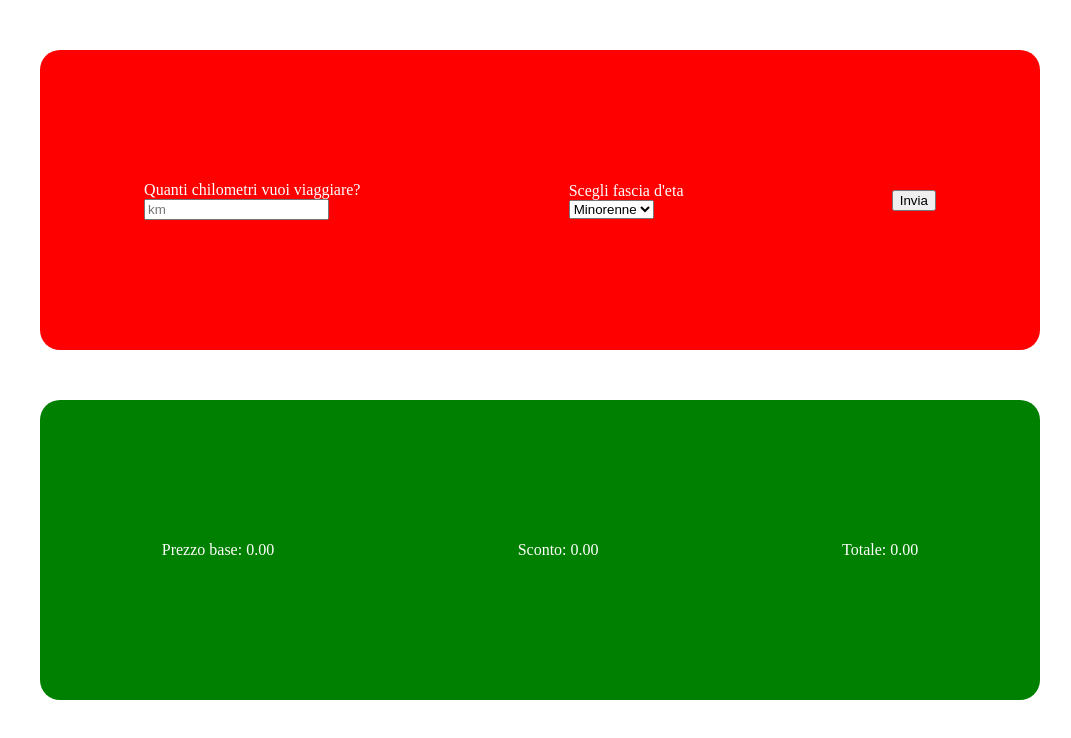
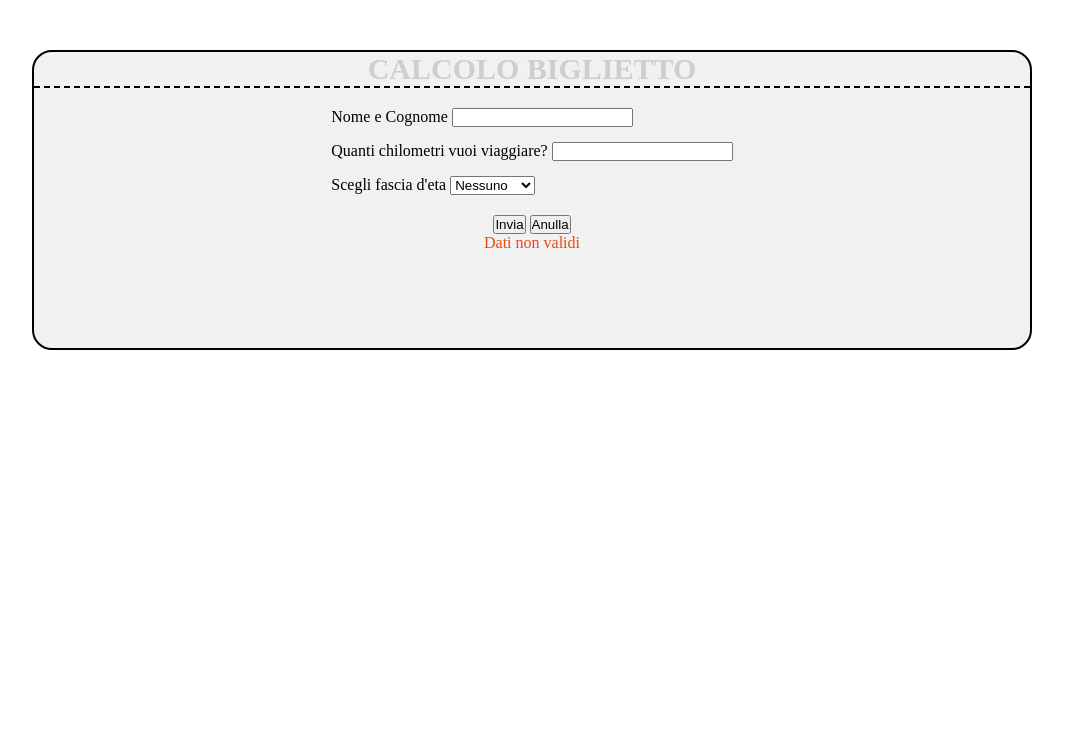
Before and after one commit to thomas-mach/js-biglietto-treno-form, a plain HTML site: page index.html in a window 1280 px wide. Both pictures are taken after a click on the input "Invia". Shown: the whole page, without its empty margins (18-1089 px from the left). Drawn offline with Linux system fonts and the light colour scheme.

Commit message:
ADD: bonus

```diff
--- a/css/app.css
+++ b/css/app.css
@@ -1,14 +1,26 @@
+*{
+    box-sizing: border-box;
+    padding: 0;
+    margin: 0;
+}
+
 .form{
     margin: 50px;
     width: 1000px;
     height: 300px;
     border-radius: 20px;
-    background-color: red;
-    color: white;
+    background-color: rgb(241, 241, 241);
     display: flex;
-    justify-content: space-around;
-    align-content: center;
+    flex-direction: column;
     align-items: center;
+    border: 2px solid black;
+}
+
+.form_header{
+    display: flex;
+    flex-direction: column;
+    gap: 15px;
+    padding: 20px;
 }
 
 .biglietto{
@@ -16,10 +28,24 @@
     width: 1000px;
     height: 300px;
     border-radius: 20px;
-    background-color: green;
-    color: white;
+    background-color: rgb(241, 241, 241);
+    border: 2px solid black;
+    gap: 15px;
     display: flex;
-    justify-content: space-around;
-    align-content: center;
+    flex-direction: column;
     align-items: center;
 }
+
+.warning{
+    color: rgb(235, 74, 15);
+
+}
+
+h3{
+    text-align: center;
+    color: rgb(206, 206, 206);
+    font-size: 30px;
+    margin: 0;
+    border-bottom: 2px dashed black;
+    align-self: stretch;
+}
--- a/index.html
+++ b/index.html
@@ -8,33 +8,53 @@
 </head>
 <body>
     <div>
-        <div class="form" id="warning">
+        <div class="form">
+            <h3>CALCOLO BIGLIETTO</h3>
+            <div class="form_header">
                 <div>
-                <div><label for="distanza">Quanti chilometri vuoi viaggiare?</label></div>
-                <div><input name="distanza" id=distanza type="text" placeholder="km"></div>
+                    <label for="">Nome e Cognome</label>
+                    <input type="text" name="" id="nome">
                 </div>
-
+                <div>
+                    <label for="distanza">Quanti chilometri vuoi viaggiare?</label>
+                    <input name="distanza" id=distanza type="text">
+                </div>
                 <div>
                     <label>Scegli fascia d'eta
-                <div>
                         <select name="eta" id="eta">
                             <option value="minorenne">Minorenne</option>
                             <option value="over65">Over 65</option>
-                        <option value="nessuno">Altro</option>
+                            <option value="nessuno" selected>Nessuno</option>
                         </select>
-                </div>
                     </label>
                 </div>
-
+            </div>
+            <div class="form_footer">
                 <input id="submit" type="submit" value="Invia" />
+                <input type="button" name="" value="Anulla" id="anulla">
+            </div>
+            <p class="warning" id="warning"></p>
         </div>
 
-        <div class="biglietto">
-        <div id="prezzoBase">Prezzo base: </div>
-        <div id="sconto">Sconto: </div>
-        <div id="totale">Totale: </div>
+        <div class="biglietto" id="biglietto">
+            <h3>BIGLIETTO</h3>
+            <div>
+                <span>Nome e Cognome:</span>
+                <span id="nomeOutPut"></span>
             </div>
-
+            <div>
+                <span>Prezzo base:</span>
+                <span id="prezzoBase"></span>
+            </div>
+            <div>
+                <span>Sconto:</span>
+                <span id="sconto"></span>
+            </div>
+            <div>
+                <span>Totale:</span>
+                <span id="totale"></span>
+            </div>
+        </div>
     </div>
     <script src="./js/app.js"></script>
 </body>
--- a/js/app.js
+++ b/js/app.js
@@ -3,51 +3,71 @@
 // sopra 65 anni sconto 40%
 // prezzo base 0.21 euro/km
 
-let eta, distanza, sconto, prezzoBiglietto
+let eta,
+distanza,
+sconto,
+prezzoBiglietto,
+nome,
+prezzoScontato
+
 const prezzoBase = 0.21
-// Capire eta del passeggero
 const etaElement = document.getElementById('eta')
-// Capire la distanza da percorrere
 const distanzaElement = document.getElementById('distanza')
 const submitElement = document.getElementById('submit')
 const prezzoBaseElement = document.getElementById('prezzoBase')
 const scontoElement = document.getElementById('sconto')
 const totaleElement = document.getElementById('totale')
 const warningElement = document.getElementById('warning')
-// Calcolare prezzo biglieto a base di chilometri
+const resetElement = document.getElementById('ricalcola')
+const anullaElement = document.getElementById('anulla')
+const bigliettoElement = document.getElementById('biglietto')
+const nomeElement = document.getElementById('nome')
+const nomeOutPut = document.getElementById('nomeOutPut')
 
+bigliettoElement.style.display = 'none'
 
+anullaElement.addEventListener('click', function(){
+    nomeElement.value = ''
+    distanzaElement.value = ''
+    etaElement.selectedIndex = 2
+    bigliettoElement.style.display = 'none'
+    warningElement.innerHTML = ''
+})
 
 submitElement.addEventListener('click', function() {
-    eta = etaElement.value
-    distanza = distanzaElement.value
+    nome = (nomeElement.value)
+    eta = (etaElement.value)
+    distanza = parseInt(distanzaElement.value)
+
+    if ((!isNaN(distanza)) && (distanza > 0) && (nome !== '') && (distanza !== '')){
+        bigliettoElement.style.display = 'flex'
         prezzoBiglietto = (prezzoBase * distanza)
+        nomeOutPut.innerHTML = nome
             if (eta === 'minorenne') {
                 // calcolo sconto del 20% moltiplico prezzo biglietto per 0.2
                 sconto = (prezzoBiglietto * 0.2)
                 // calcolo prezzo scontato
-        const prezzoScontato = (prezzoBiglietto - sconto)
-        prezzoBaseElement.innerHTML += `${prezzoBiglietto.toFixed(2)}`
-        scontoElement.innerHTML += `${sconto.toFixed(2)}`
-        totaleElement.innerHTML += `${prezzoScontato.toFixed(2)}`
+                prezzoScontato = (prezzoBiglietto - sconto)
+                prezzoBaseElement.innerHTML = `${prezzoBiglietto.toFixed(2)}`
+                scontoElement.innerHTML = `${sconto.toFixed(2)}`
+                totaleElement.innerHTML = `${prezzoScontato.toFixed(2)}`
 
             } else if (eta === 'over65') {
                 // calcolo sconto del 40% moltiplico prezzo biglietto per 0.4
                 sconto = (prezzoBiglietto * 0.4)
                 // calcolo prezzo scontato
-        const prezzoScontato = (prezzoBiglietto - sconto)
-        prezzoBaseElement.innerHTML += `${prezzoBiglietto.toFixed(2)}`
-        scontoElement.innerHTML += `${sconto.toFixed(2)}`
-        totaleElement.innerHTML += `${prezzoScontato.toFixed(2)}`
-
+                prezzoScontato = (prezzoBiglietto - sconto)
+                prezzoBaseElement.innerHTML = `${prezzoBiglietto.toFixed(2)}`
+                scontoElement.innerHTML = `${sconto.toFixed(2)}`
+                totaleElement.innerHTML = `${prezzoScontato.toFixed(2)}`
             } else {
-             // calcolo sconto del 40% moltiplico prezzo biglietto per 0.4
                 sconto = 0
-             // calcolo prezzo scontato
-             const prezzoScontato = (prezzoBiglietto - sconto)
-             prezzoBaseElement.innerHTML += `${prezzoBiglietto.toFixed(2)}`
-             scontoElement.innerHTML += `${sconto.toFixed(2)}`
-             totaleElement.innerHTML += `${prezzoScontato.toFixed(2)}`
+                prezzoScontato = (prezzoBiglietto - sconto)
+                prezzoBaseElement.innerHTML = `${prezzoBiglietto.toFixed(2)}`
+                scontoElement.innerHTML = `${sconto.toFixed(2)}`
+                totaleElement.innerHTML = `${prezzoScontato.toFixed(2)}`
             }
-
+    }  else {
+        warningElement.innerHTML = `${'Dati non validi'}`
+    }
 })
```
Lines whose indentation alone changed are shown as unchanged.
